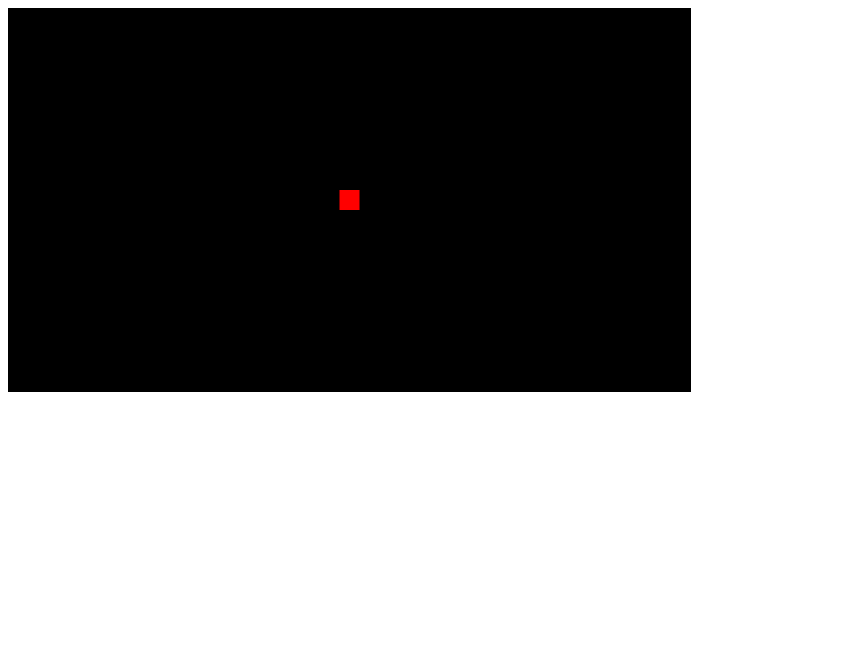
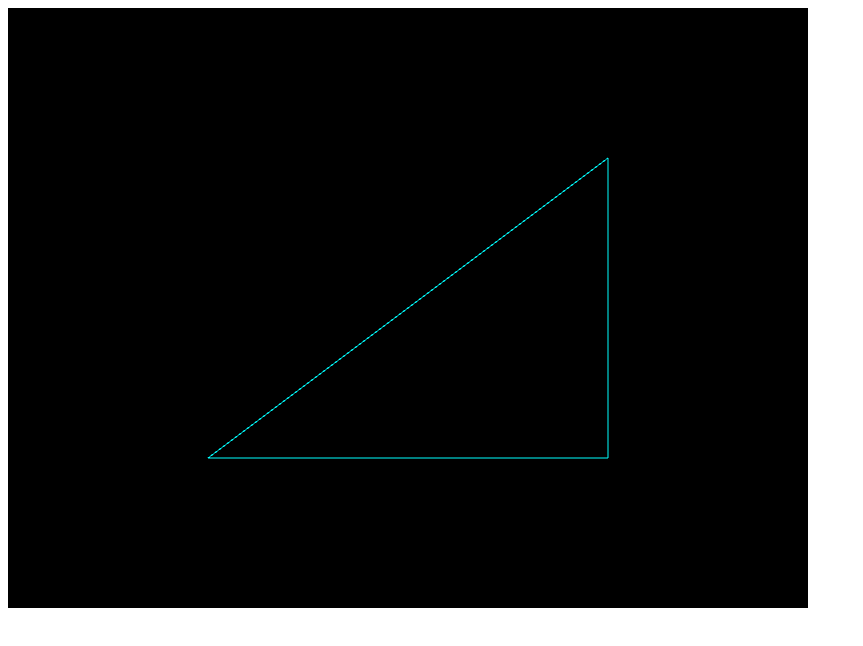
Before and after one commit to cg20231c/learning-webgl-SanGit56, a plain HTML site: page index.html in a window 1280 px wide. Shown: the whole page, without its empty margins (0-863 px from the left). Drawn offline with Linux system fonts and the light colour scheme.

Commit message:
menggambar segitiga animasi fade warna

```diff
--- a/index.html
+++ b/index.html
@@ -1,15 +1,12 @@
 <!DOCTYPE html>
 <html lang="en">
-
 <head>
     <meta charset="UTF-8">
     <meta name="viewport" content="width=device-width, initial-scale=1.0">
-	<title>Latihan WebGL</title>
+    <title>WebGL Application</title>
 </head>
-
 <body>
-	<canvas id="glCanvas" width="683" height="384"></canvas>
-
+    <canvas id="glCanvas" width="800" height="600"></canvas>
     <script>
         // Step 1: Set up the canvas
         const canvas = document.getElementById('glCanvas');
@@ -20,18 +17,22 @@
         // Step 3: Compile shaders
         const vertexShaderSource = `
             // Vertex shader code (GLSL)
+            attribute vec2 a_position;
             void main() {
                 // Transform vertex position
-								gl_PointSize = 20.0; // Set point size
-                gl_Position = vec4(0.0, 0.0, 0.0, 1.0);
+                gl_Position = vec4(a_position, 0.0, 1.0);
             }
         `;
 
         const fragmentShaderSource = `
             // Fragment shader code (GLSL)
+            precision mediump float;
+            uniform float u_time;
             void main() {
-                // Set fragment color
-                gl_FragColor = vec4(1.0, 0.0, 0.0, 1.0);
+                vec4 redColor = vec4(0.588235, 0.0, 0.094118, 1.0);
+                vec4 blueColor = vec4(0.0, 0.588235, 0.494118, 1.0);
+                vec4 interpolatedColor = mix(redColor, blueColor, u_time);
+                gl_FragColor = interpolatedColor;
             }
         `;
 
@@ -51,24 +52,44 @@
         gl.useProgram(program);
 
         // Step 5: Set up attributes and uniforms
+        const positionAttributeLocation = gl.getAttribLocation(program, 'a_position');
+        const positionBuffer = gl.createBuffer();
+        const positionData = new Float32Array([
+            -0.5, -0.5,  // Vertex 1
+             0.5, -0.5,  // Vertex 2
+             0.5,  0.5,  // Vertex 3
+            -0.5, -0.5,  // Vertex 4
+             0.5, -0.5,  // Vertex 5
+             0.5,  0.5   // Vertex 6
+        ]);
 
         // Step 6: Create and bind buffers
+        gl.bindBuffer(gl.ARRAY_BUFFER, positionBuffer);
+        gl.bufferData(gl.ARRAY_BUFFER, positionData, gl.STATIC_DRAW);
+        gl.enableVertexAttribArray(positionAttributeLocation);
+        gl.vertexAttribPointer(positionAttributeLocation, 2, gl.FLOAT, false, 0, 0);
 
         // Step 7: Rendering loop
-		// gl.clearColor(150.0, 0.0, 24.0, 1.0);
+        gl.clearColor(0.0, 0.0, 0.0, 1.0);
+        const startTime = performance.now();
+
         function render() {
+            const currentTime = performance.now();
+            const elapsedTime = (currentTime - startTime) / 1000.0; // Convert to seconds
+
+            // Pass the elapsed time to the fragment shader as a uniform
+            const timeUniformLocation = gl.getUniformLocation(program, 'u_time');
+            gl.uniform1f(timeUniformLocation, elapsedTime);
+
             // Clear canvas
-			gl.clearColor(0.0, 0.0, 0.0, 1.0);
             gl.clear(gl.COLOR_BUFFER_BIT);
 
-			// Draw the point
-			gl.drawArrays(gl.POINTS, 0, 1);
+            // Draw the lines using gl.drawArrays
+            gl.drawArrays(gl.LINES, 0, 6);
 
             requestAnimationFrame(render);
         }
-
         render();
     </script>
 </body>
-
 </html>
```
Lines whose indentation alone changed are shown as unchanged.
